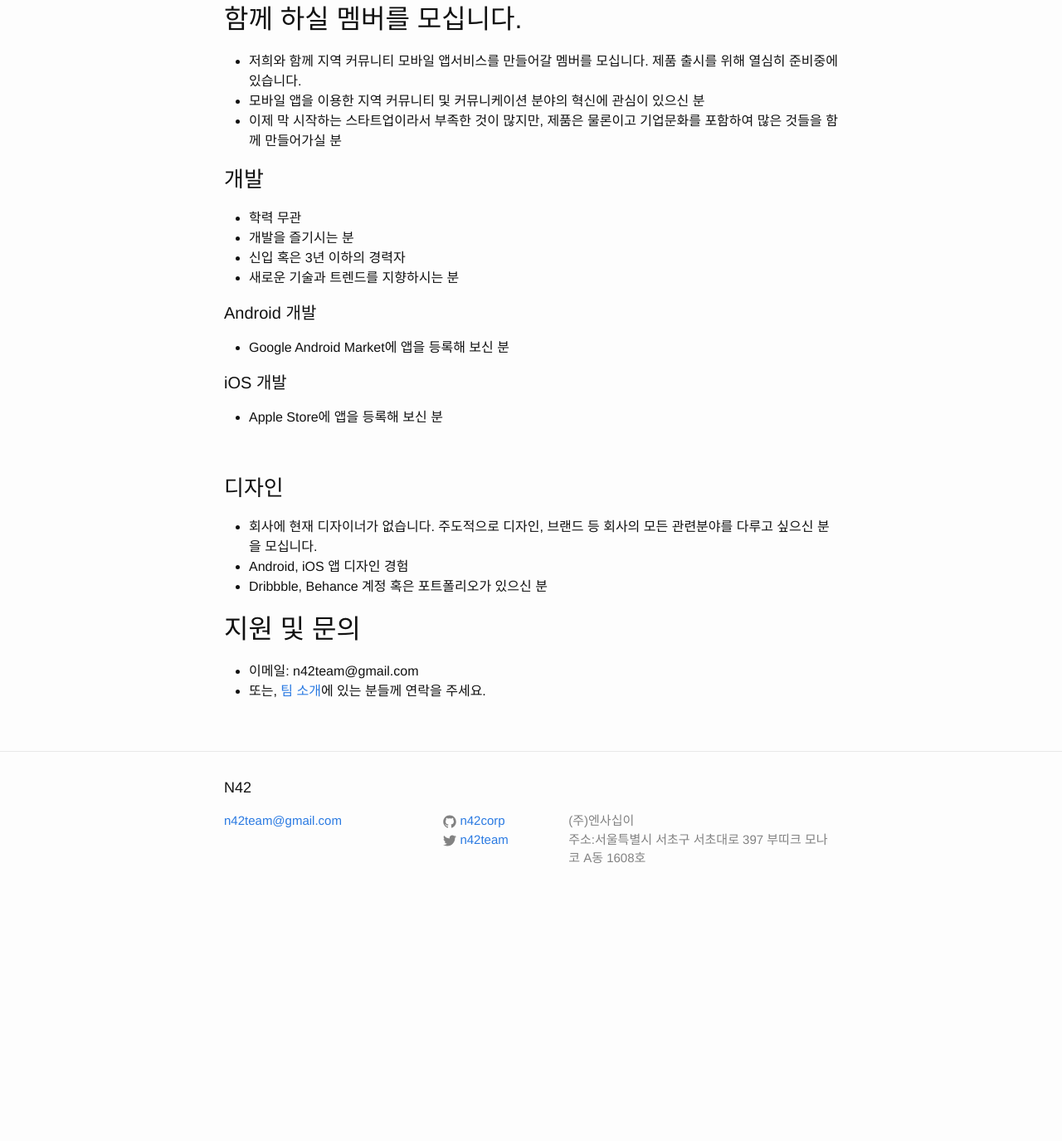
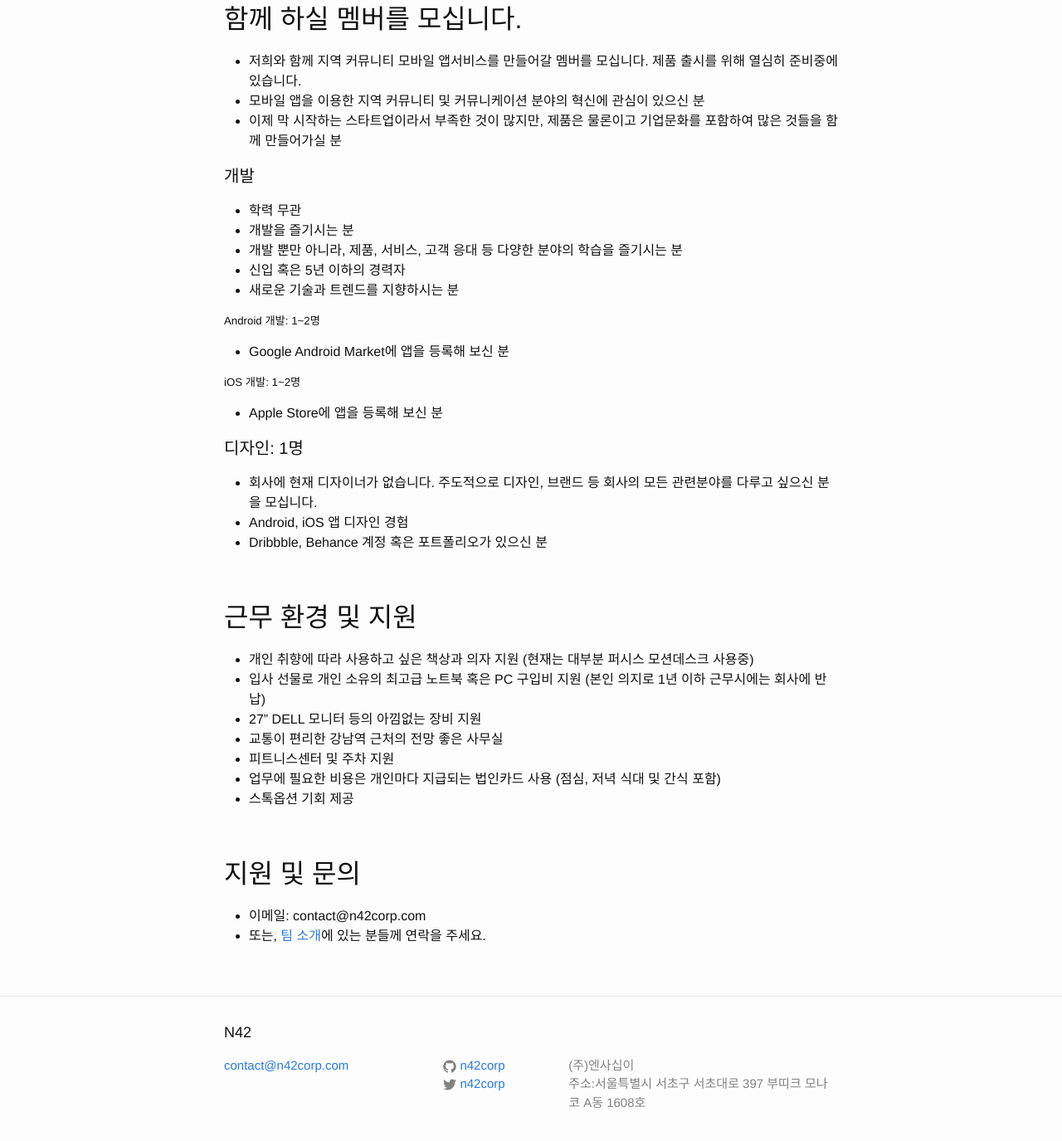
Before and after one commit to daangn/daangn-team-page, a Jekyll site: the page built from jobs.md, in a window 1280 px wide and 1400 px high, scrolled down 165 px. Shown: the top 1375 px of the window at 83% size. Built offline with Jekyll 4.4.1, drawn with Linux system fonts in a browser that asks for light colours; before the commit the page ends 1271 px from its top, so only the background shows below that.

Commit message:
채용안내 페이지에 지원사항 추가

```diff
--- a/_config.yml
+++ b/_config.yml
@@ -1,12 +1,12 @@
 # Site settings
 title: N42
-email: n42team@gmail.com
+email: contact@n42corp.com
 description: > # this means to ignore newlines until "baseurl:"
   (주)엔사십이<br/>
   주소:서울특별시 서초구 서초대로 397 부띠크 모나코 A동 1608호
 baseurl: "" # the subpath of your site, e.g. /blog/
-url: "http://n42corp.com" # the base hostname & protocol for your site
-twitter_username: n42team
+url: "http://www.n42corp.com" # the base hostname & protocol for your site
+twitter_username: n42corp
 github_username:  n42corp
 
 # Build settings
--- a/jobs.md
+++ b/jobs.md
@@ -10,26 +10,39 @@ permalink: /jobs/
 - 이제 막 시작하는 스타트업이라서 부족한 것이 많지만, 제품은 물론이고 기업문화를 포함하여 많은 것들을 함께 만들어가실 분
 <br/>
 
-### 개발
+#### 개발
 - 학력 무관
 - 개발을 즐기시는 분
-- 신입 혹은 3년 이하의 경력자
+- 개발 뿐만 아니라, 제품, 서비스, 고객 응대 등 다양한 분야의 학습을 즐기시는 분
+- 신입 혹은 5년 이하의 경력자
 - 새로운 기술과 트렌드를 지향하시는 분
 
 
-#### Android 개발
+##### Android 개발: 1~2명
 - Google Android Market에 앱을 등록해 보신 분
 
-#### iOS 개발
+##### iOS 개발: 1~2명
 - Apple Store에 앱을 등록해 보신 분
 
-<br/>
 
-### 디자인
+#### 디자인: 1명
 - 회사에 현재 디자이너가 없습니다. 주도적으로 디자인, 브랜드 등 회사의 모든 관련분야를 다루고 싶으신 분을 모십니다.
 - Android, iOS 앱 디자인 경험
 - Dribbble, Behance 계정 혹은 포트폴리오가 있으신 분
 
+<br/>
+
+## 근무 환경 및 지원
+- 개인 취향에 따라 사용하고 싶은 책상과 의자 지원 (현재는 대부분 퍼시스 모션데스크 사용중)
+- 입사 선물로 개인 소유의 최고급 노트북 혹은 PC 구입비 지원 (본인 의지로 1년 이하 근무시에는 회사에 반납)
+- 27" DELL 모니터 등의 아낌없는 장비 지원
+- 교통이 편리한 강남역 근처의 전망 좋은 사무실
+- 피트니스센터 및 주차 지원
+- 업무에 필요한 비용은 개인마다 지급되는 법인카드 사용 (점심, 저녁 식대 및 간식 포함)
+- 스톡옵션 기회 제공
+
+<br/>
+
 ## 지원 및 문의
-- 이메일: n42team@gmail.com
+- 이메일: contact@n42corp.com
 - 또는, [팀 소개](/about)에 있는 분들께 연락을 주세요.
```
